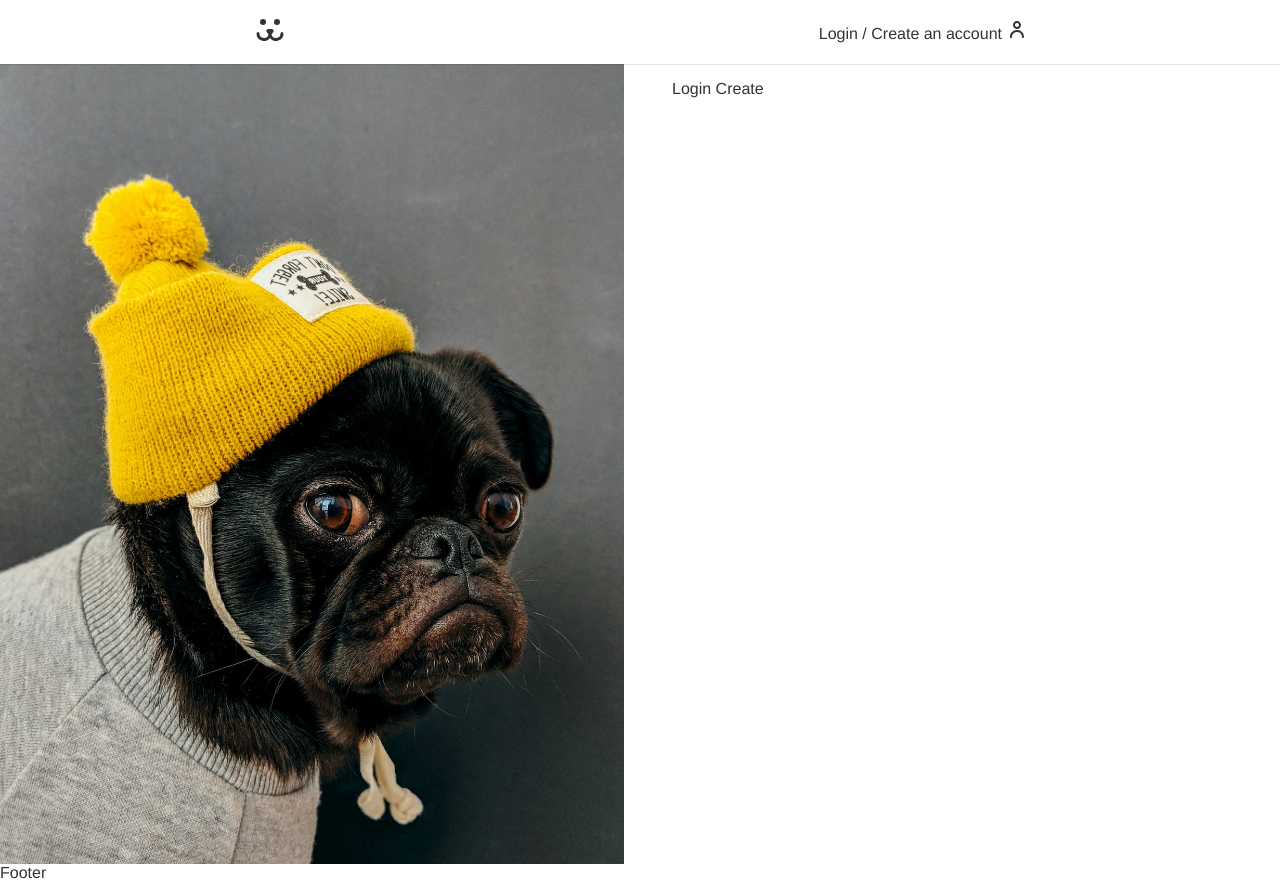
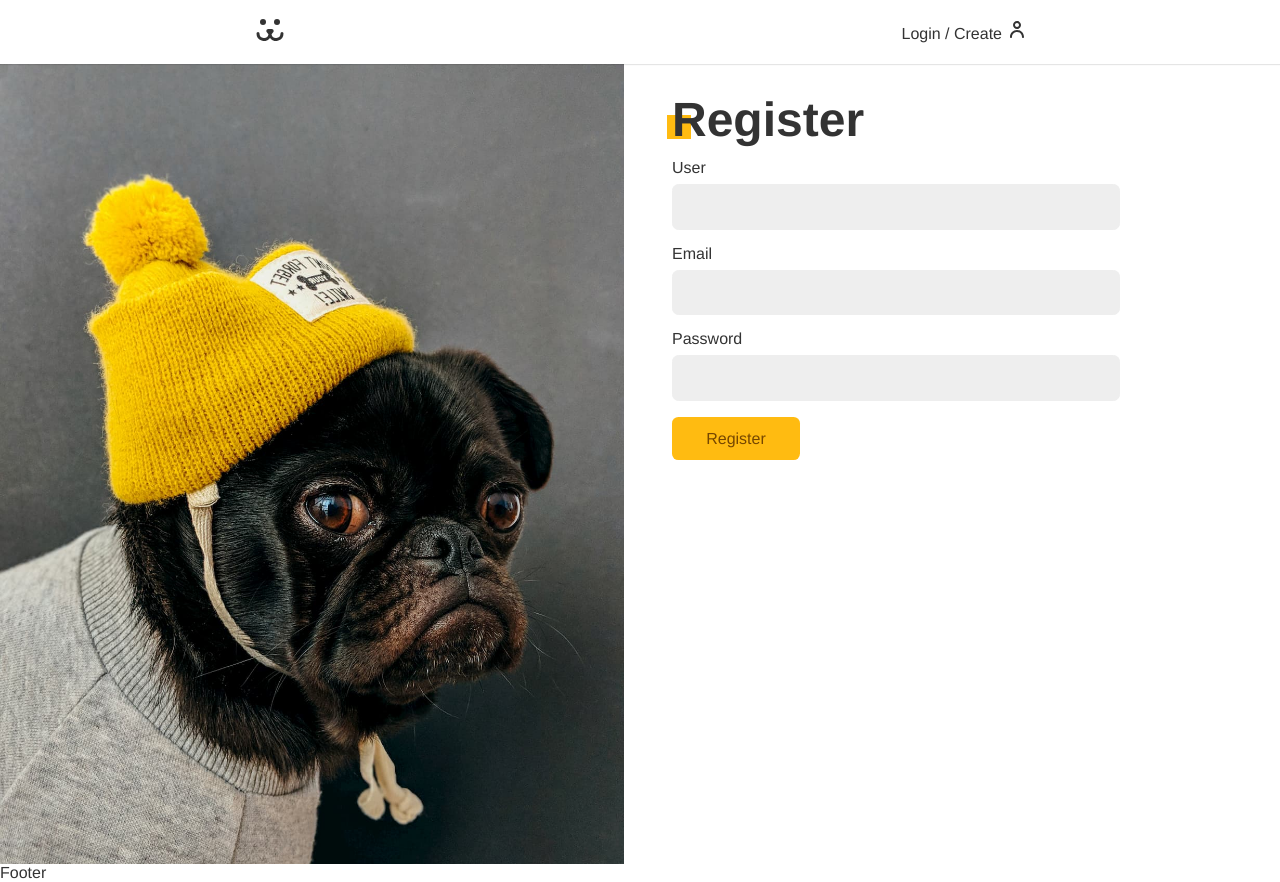
Before and after one commit to andersonfagundes/dogs, a React (Vite) app: page /login/create in a window 1280 px wide. Built offline with nearby package versions, Linux system fonts and the light colour scheme; the HTML template or start-up script is replaced by a standard one.

Commit message:
Login Create

```diff
--- a/src/api.jsx
+++ b/src/Api.jsx
@@ -36,3 +36,16 @@
     },
   };
 }
+
+export function USER_POST(body) {
+  return {
+    url: API_URL + '/api/user',
+    options: {
+      method: 'POST',
+      headers: {
+        'Content-Type': 'application/json',
+      },
+      body: JSON.stringify(body),
+    },
+  };
+}
--- a/src/Components/Forms/Input.module.css
+++ b/src/Components/Forms/Input.module.css
@@ -10,6 +10,7 @@
   border-radius: 0.4rem;
   background: #eee;
   transition: 0.2s;
+  margin-bottom: 1rem;
 }
 
 .input:focus,
--- a/src/Components/Header.jsx
+++ b/src/Components/Header.jsx
@@ -20,7 +20,7 @@
           </Link>
         ) : (
           <Link className={styles.login} to="/login">
-            Login / Create an account
+            Login / Create
           </Link>
         )}
       </nav>
--- a/src/Components/Login/LoginCreate.jsx
+++ b/src/Components/Login/LoginCreate.jsx
@@ -1,7 +1,44 @@
 import React from 'react';
+import Input from '../Forms/Input';
+import Button from '../Forms/Button';
+import useForm from '../../Hooks/useForm';
+import { USER_POST } from '../../Api';
+import { UserContext } from '../../UserContext';
 
 const LoginCreate = () => {
-  return <div>Login Create</div>;
+  const username = useForm();
+  const email = useForm('email');
+  const password = useForm('password');
+
+  const { userLogin } = React.useContext(UserContext);
+
+  async function handleSubmit(event) {
+    event.preventDefault();
+
+    const { url, options } = USER_POST({
+      username: username.value,
+      email: email.value,
+      password: password.value,
+    });
+
+    const response = await fetch(url, options);
+    if (response.ok) {
+      userLogin(username.value, password.value);
+    }
+    console.log(response);
+  }
+
+  return (
+    <section className="animationLeft">
+      <h1 className="title">Register</h1>
+      <form onSubmit={handleSubmit}>
+        <Input label="User" type="text" name="username" {...username} />
+        <Input label="Email" type="email" name="email" {...email} />
+        <Input label="Password" type="password" name="password" {...password} />
+        <Button>Register</Button>
+      </form>
+    </section>
+  );
 };
 
 export default LoginCreate;
--- a/src/Hooks/useForm.jsx
+++ b/src/Hooks/useForm.jsx
@@ -5,6 +5,11 @@
     regex:
       /^(([^<>()[\]\\.,;:\s@"]+(\.[^<>()[\]\\.,;:\s@"]+)*)|.(".+"))@((\[[0-9]{1,3}\.[0-9]{1,3}\.[0-9]{1,3}\.[0-9]{1,3}\])|(([a-zA-Z\-0-9]+\.)+[a-zA-Z]{2,}))$/,
     message: 'Fill in a valid email',
+  },
+  password: {
+    regex: /^(?=.*[0-9])(?=.*[!@#$%^&*])[a-zA-Z0-9!@#$%^&*]{6,16}$/,
+    message:
+      'The password must have at least 6 characters: with one lowercase letter, one uppercase letter and one special character.',
   },
 };
 
--- a/src/UserContext.jsx
+++ b/src/UserContext.jsx
@@ -1,5 +1,5 @@
 import React from 'react';
-import { TOKEN_POST, TOKEN_VALIDATE_POST, USER_GET } from './api';
+import { TOKEN_POST, TOKEN_VALIDATE_POST, USER_GET } from './Api';
 import { findDOMNode } from 'react-dom';
 import { useNavigate } from 'react-router-dom';
 
```
